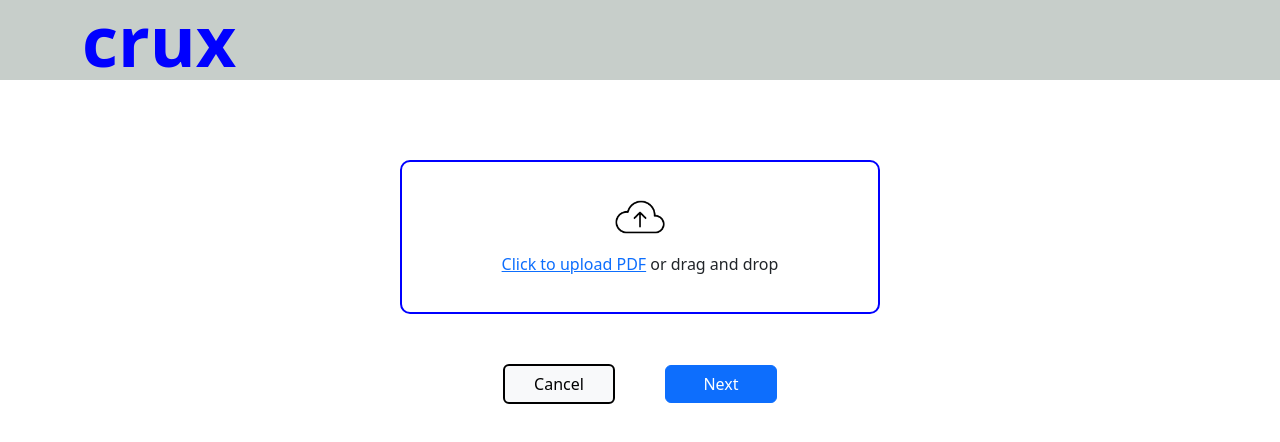
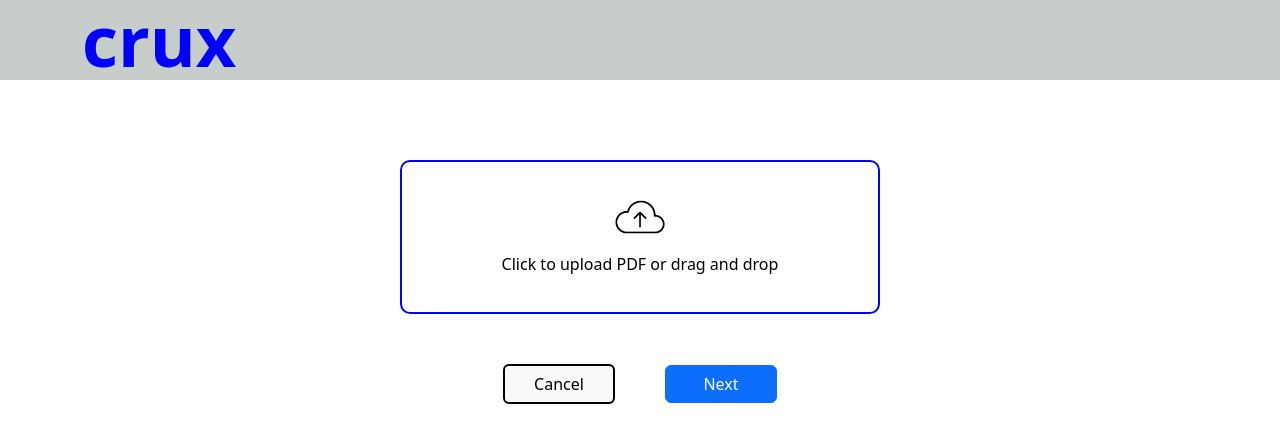
Before and after one commit to AakibAlam/cv-shortlister-frontend, a React (Vite) app: page / in a window 1280 px wide. Shown: the top 442 px of the page. Built offline with nearby package versions, Linux system fonts and the light colour scheme.

Commit message:
default dsc added

```diff
--- a/src/FileUpload.jsx
+++ b/src/FileUpload.jsx
@@ -3,7 +3,6 @@ import dragDrop from "../public/static/drag-and-drop-icon.jpg";
 import Button from "react-bootstrap/Button";
 import FileCard from "./ResumeCard";
 import OverlayCard from "./RoleForm";
-import axios from "axios";
 
 const threshold_for_total_file_size = 5;
 
@@ -25,10 +24,6 @@ const FileUploadComponent = () => {
 
   const handleDragOver = (e) => {
     e.preventDefault();
-  };
-
-  const handleUploadButtonClick = () => {
-    fileInputRef.current.click();
   };
 
   const handleDelete = (index) => {
@@ -68,15 +63,12 @@ const FileUploadComponent = () => {
           textAlign: "center",
           width: "80%",
           margin: "auto",
+          cursor: "pointer",
         }}
+        onClick={() => fileInputRef.current.click()}
       >
         <img src={dragDrop} alt="Drag and Drop" style={{ width: "70px" }} />
-        <p>
-          <a href="#" onClick={handleUploadButtonClick}>
-            Click to upload PDF
-          </a>{" "}
-          or drag and drop
-        </p>
+        <p style={{ color: "black" }}>Click to upload PDF or drag and drop</p>
         <input
           type="file"
           accept=".pdf"
@@ -86,6 +78,7 @@ const FileUploadComponent = () => {
           ref={fileInputRef}
         />
       </div>
+
       {selectedFiles.length > 0 && (
         <div style={{ textAlign: "left", marginTop: "30px" }}>
           {selectedFiles.map((file, index) => (
--- a/src/ResponseTable.jsx
+++ b/src/ResponseTable.jsx
@@ -11,7 +11,7 @@ function ResponseTable() {
   const [allScoresReceived, setAllScoresReceived] = useState(false);
   const [selectedDetails, setSelectedDetails] = useState(null);
   const [intervalId, setIntervalId] = useState(null);
-  const [sortDirection, setSortDirection] = useState("asc"); // State variable to store sort direction
+  const [sortDirection, setSortDirection] = useState("desc"); // State variable to store sort direction
   const [sortedResult, setSortedResult] = useState([]); // State variable to store sorted result
 
   const files = location.state?.files;
```
